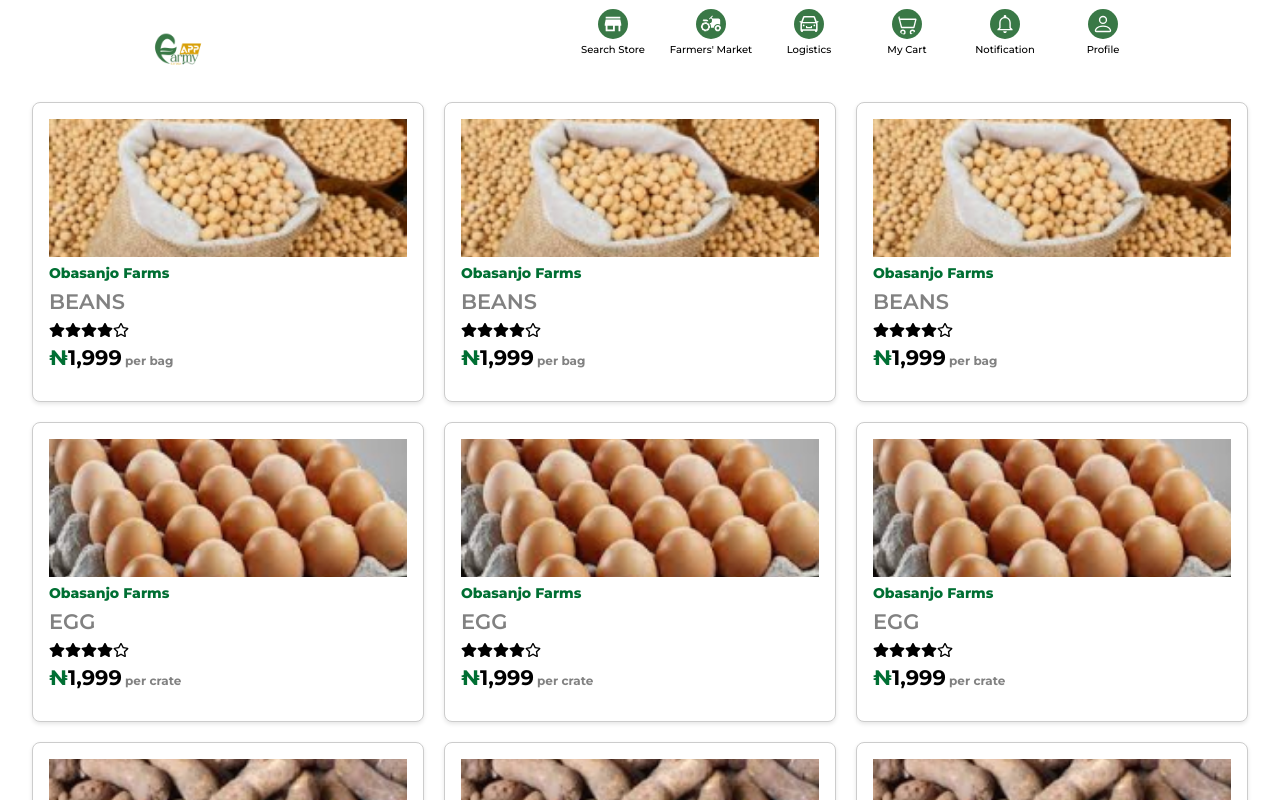
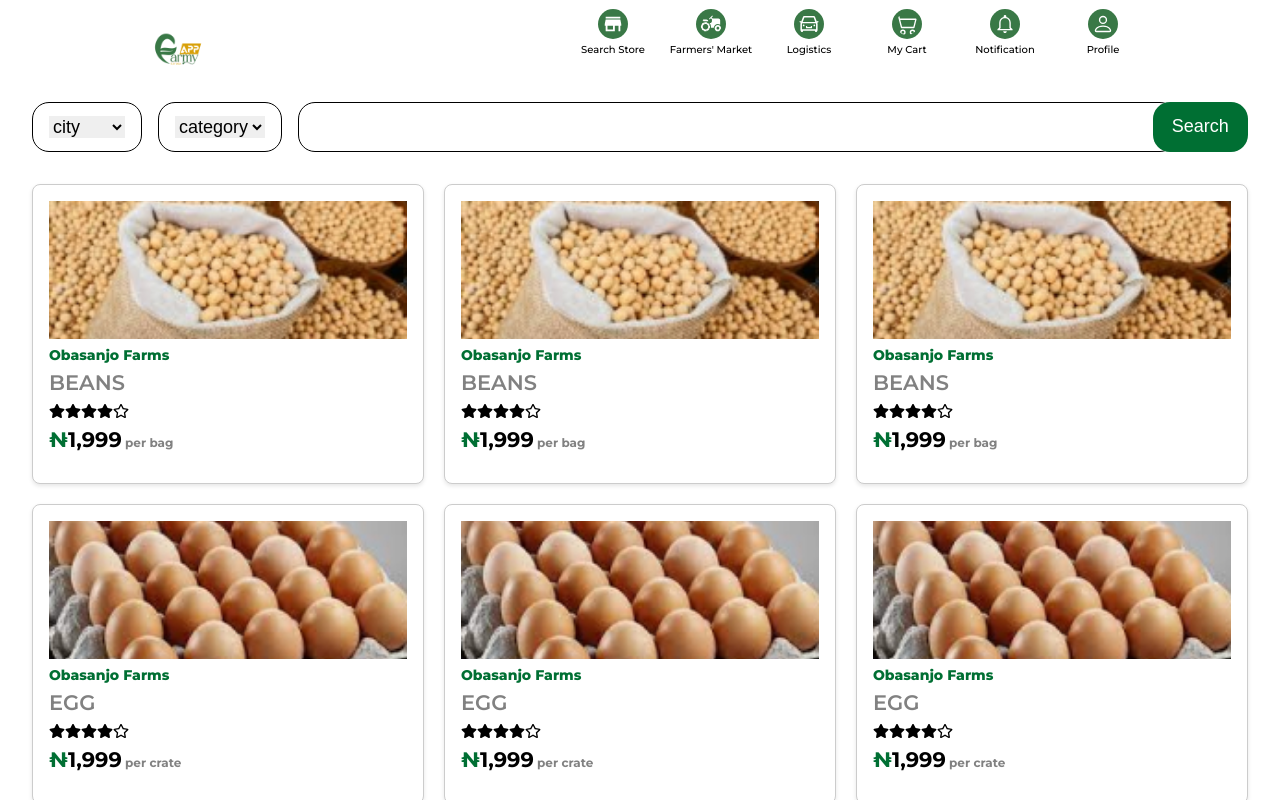
Before and after one commit to deviator53/FarmyApp-Team2, a React (Create React App) app: page /farmproducts in a window 1280 px wide. Shown: the top 800 px of the page. Built offline with nearby package versions, Linux system fonts and the light colour scheme.

Commit message:
Feat;Search section

```diff
--- a/src/Components/FarmProductLists.js
+++ b/src/Components/FarmProductLists.js
@@ -1,5 +1,6 @@
-import React, { useEffect, useState } from "react";
-import axios from "axios";
+import React from "react";
+//import { useEffect, useState } from "react";
+//import axios from "axios";
 import "../styles/farmProductLists.css";
 import Rate from "./Rate";
 
@@ -84,6 +85,26 @@ const FarmProductLists = () => {
 
   return (
     <div>
+      <div className="search">
+        <div className="search_select">
+          <select id="city" name="city">
+            <option value="">city</option>
+            <option value="Lagos">Lagos</option>
+            <option value="Abuja">Abuja</option>
+            <option value="Ibadan">Ibadan</option>
+          </select>
+        </div>
+        <div className="search_select">
+          <select id="country" name="country">
+            <option value="">category</option>
+            <option value="Food">Food</option>
+          </select>
+        </div>
+        <div className="search_input">
+          <input placeholder="" />
+          <button>Search</button>
+        </div>
+      </div>
       {/* I had to comment this out because of the error from the backend */}
       {/* {data.map((product) => {
         return (
@@ -107,6 +128,7 @@ const FarmProductLists = () => {
           </div>
         </div>)
       })} */}
+
 
       <div className="card-list">
         {products.map((product) => {
--- a/src/styles/farmProductLists.css
+++ b/src/styles/farmProductLists.css
@@ -1,3 +1,40 @@
+.search{
+  display: flex;
+  margin: 2rem;
+}
+
+.search_select{
+  border: 1px solid black;
+  padding: 0.8rem 1rem;
+  border-radius: 17px;
+  margin-right: 1rem;
+}
+
+.search_select select, .search_input button{
+  font-size: 18px;
+  font-weight: 500;
+}
+
+.search_input{
+  display: flex;
+  flex-grow: 1;
+}
+
+.search_input input{
+  width: 100%;
+  padding: 0.8rem 1rem;
+  border: 1px solid black;
+  border-radius: 17px;
+}
+
+.search_input button{
+  color: white;
+  background: #006F33;
+  padding: 0.8rem 1.2rem;
+  margin-left: -1.5rem;
+  border-radius: 17px;
+}
+
 .card-list {
     display: grid;
     grid-template-columns: repeat(4, 1fr);
@@ -77,11 +114,25 @@
     .card-list {
         grid-template-columns: repeat(1, 1fr);
       }
+
+      .search{
+        flex-direction: column;
+      }
+
+      .search_select{
+        margin-bottom: 1rem;
+      }
     }
 
     @media (min-width: 641px) and (max-width: 1024px) {
       .card-list {
         grid-template-columns: repeat(2, 1fr);
+      }
+      .search{
+        flex-direction: column;
+      }
+      .search_select{
+        margin-bottom: 1rem;
       }
     }
 
--- a/src/styles/footer.css
+++ b/src/styles/footer.css
@@ -71,7 +71,7 @@
 
 .footer_btn{
     padding: 0.6rem 1rem;
-    background: green;
+    background: #006F33;
     color: white;
     border-radius: 5px;
     margin-left: 1rem;
```
Also changed, not shown: src/Pages/FarmProduct.js (+6 -6 lines).
